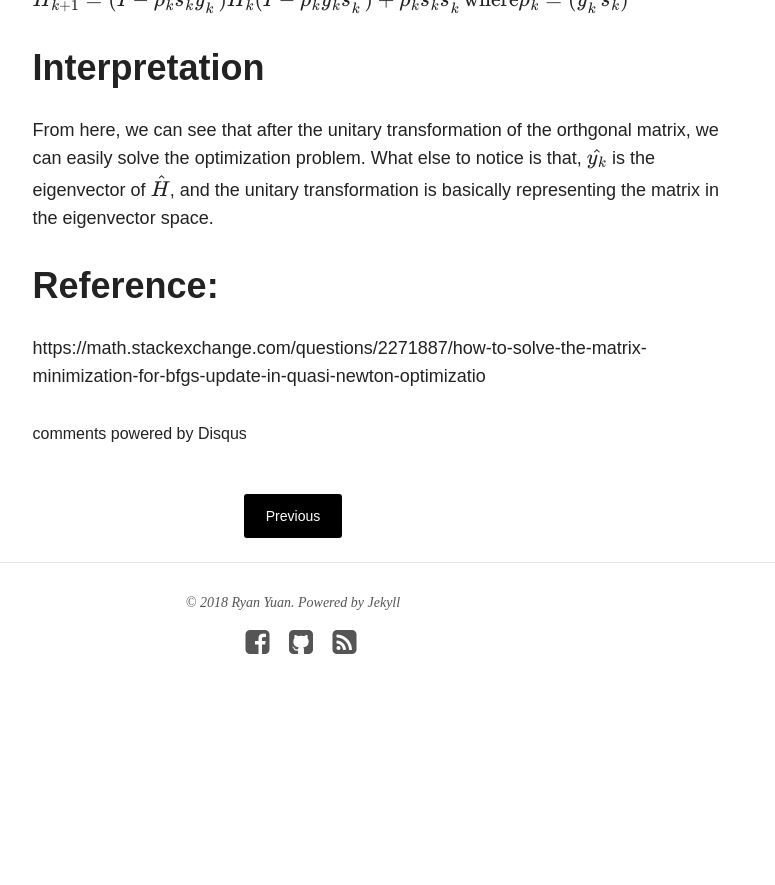
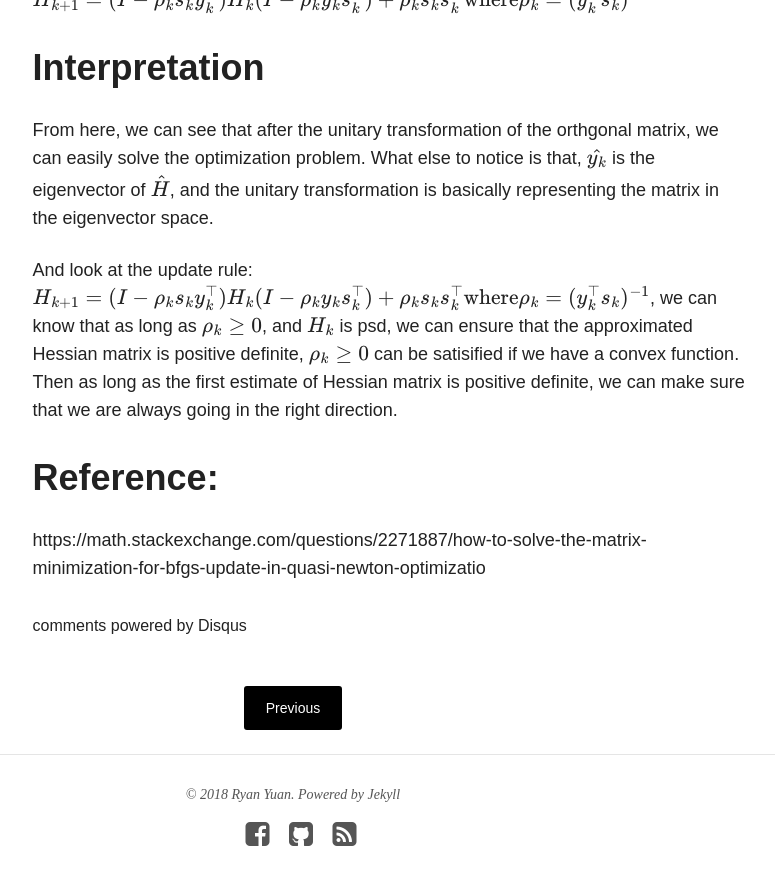
Before and after one commit to ryanyuan42/ryanyuan42.github.io, a Jekyll site: the page built from _posts/2018-09-22-BFGS_optimization.md, in a window 1280 px wide and 900 px high, scrolled down 3546 px. Shown: the top 885 px of the window, without its empty margins (347-1122 px from the left). Built offline with Jekyll 4.4.1, drawn with Linux system fonts in a browser that asks for light colours; nearby versions of some CDN libraries; formulas are drawn with MathJax 3; comment, search, counter and statistics services are not loaded; before the commit the page ends 4300 px from its top, so only the background shows below that.

Commit message:
Update 2018-09-22-BFGS_optimization.md

```diff
--- a/_posts/2018-09-22-BFGS_optimization.md
+++ b/_posts/2018-09-22-BFGS_optimization.md
@@ -86,10 +86,12 @@ $$I=UU^T=\begin{bmatrix}u & u_\bot\end{bmatrix}\begin{bmatrix}u^T \\ u_\bot^T\en
 
 Now, remember that we have the property $$W s_k = y_k$$, we expand the formula and get the BFGS update
 $$H_{k+1} = (I-\rho_k s_k y^\top_k)H_k (I-\rho_k y_k s^\top_k)+ \rho_k s_k s^\top_k \text{where}  \rho_k = (y^\top_k s_k)^{-1} $$
+
 # Interpretation
 
 From here, we can see that after the unitary transformation of the orthgonal matrix, we can easily solve the optimization problem. What else to notice is that, $$\hat{y_k}$$ is the eigenvector of $$\hat{H}$$, and the unitary transformation is basically representing the matrix in the eigenvector space.
 
+And look at the update rule: $$H_{k+1} = (I-\rho_k s_k y^\top_k)H_k (I-\rho_k y_k s^\top_k)+ \rho_k s_k s^\top_k \text{where}  \rho_k = (y^\top_k s_k)^{-1} $$, we can know that as long as $$\rho_k \geq 0$$, and $$H_k$$ is psd, we can ensure that the approximated Hessian matrix is positive definite, $$\rho_k \geq 0$$ can be satisified if we have a convex function. Then as long as the first estimate of Hessian matrix is positive definite, we can make sure that we are always going in the right direction.
 
 # Reference:
 https://math.stackexchange.com/questions/2271887/how-to-solve-the-matrix-minimization-for-bfgs-update-in-quasi-newton-optimizatio
```
